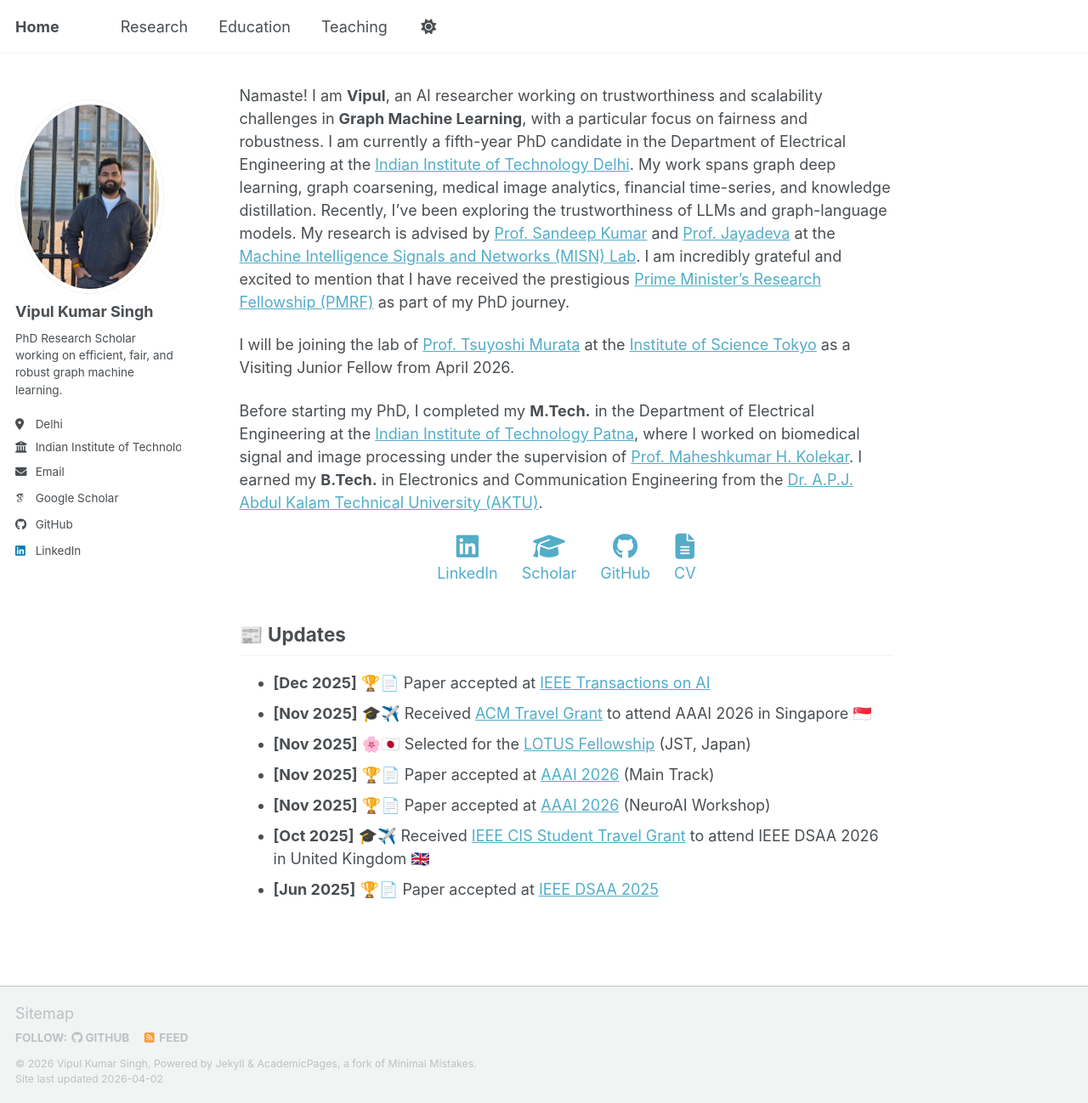
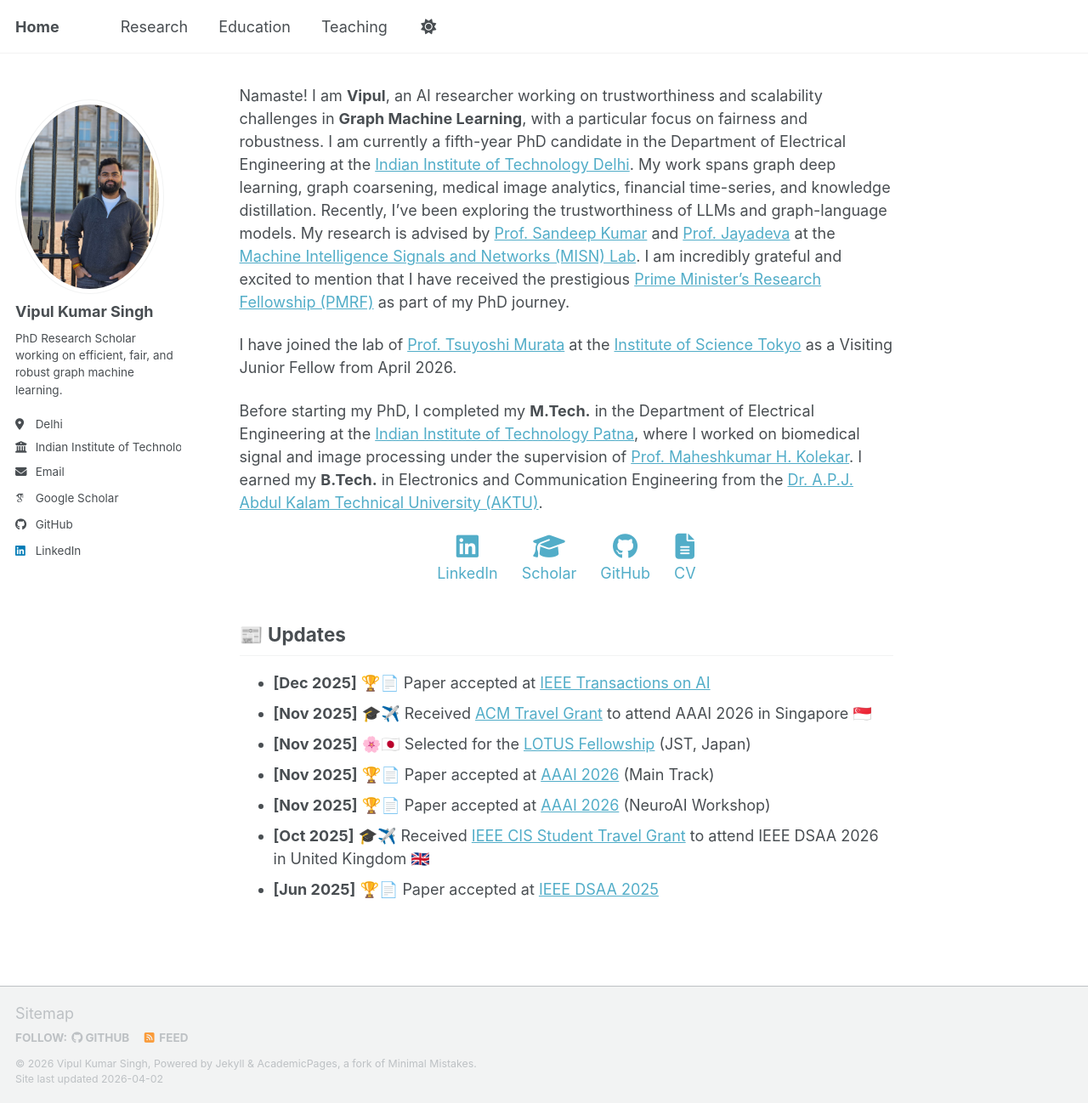
Before and after one commit to shashivipul/shashivipul.github.io, a Jekyll site: the page built from _pages/about.md, in a window 1280 px wide and 1298 px high. Shown: the whole window at 85% size. Built offline with Jekyll 4.4.1, drawn with Linux system fonts in a browser that asks for light colours; some web fonts are replaced; a script bundle is joined from its source files by our own code; library files that are not in the unit come from our copies.

Commit message:
Update about.md

```diff
--- a/_pages/about.md
+++ b/_pages/about.md
@@ -9,7 +9,7 @@
 
 Namaste! I am **Vipul**, an AI researcher working on trustworthiness and scalability challenges in **Graph Machine Learning**, with a particular focus on fairness and robustness. I am currently a fifth-year PhD candidate in the Department of Electrical Engineering at the [Indian Institute of Technology Delhi](https://home.iitd.ac.in). My work spans graph deep learning, graph coarsening, medical image analytics, financial time-series, and knowledge distillation. Recently, I've been exploring the trustworthiness of LLMs and graph-language models. My research is advised by [Prof. Sandeep Kumar](https://sites.google.com/view/sandeepkr/home) and [Prof. Jayadeva](https://web.iitd.ac.in/~jayadeva/) at the [Machine Intelligence Signals and Networks (MISN) Lab](https://misn.iitd.ac.in). I am incredibly grateful and excited to mention that I have received the prestigious [Prime Minister’s Research Fellowship (PMRF)](https://www.pmrf.in) as part of my PhD journey.
 
-I will be joining the lab of [Prof. Tsuyoshi Murata](https://www.net.c.titech.ac.jp/murata.html) at the [Institute of Science Tokyo](https://www.isct.ac.jp/en) as a Visiting Junior Fellow from April 2026.
+I have joined the lab of [Prof. Tsuyoshi Murata](https://www.net.c.titech.ac.jp/murata.html) at the [Institute of Science Tokyo](https://www.isct.ac.jp/en) as a Visiting Junior Fellow from April 2026.
 
 Before starting my PhD, I completed my **M.Tech.** in the Department of Electrical Engineering at the [Indian Institute of Technology Patna](https://www.iitp.ac.in), where I worked on biomedical signal and image processing under the supervision of [Prof. Maheshkumar H. Kolekar](https://www.iitp.ac.in/~mahesh/). I earned my **B.Tech.** in Electronics and Communication Engineering from the [Dr. A.P.J. Abdul Kalam Technical University (AKTU)](https://aktu.ac.in).
 
```
